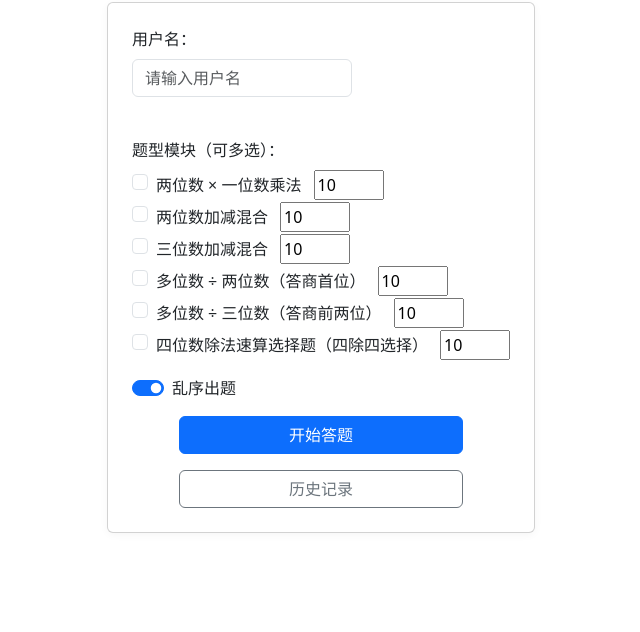
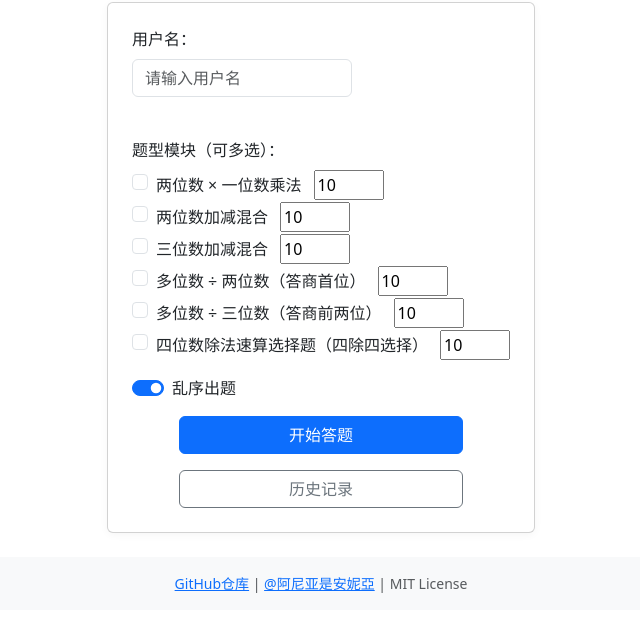
Before and after one commit to senzi/quickmath-flask, a plain HTML site: page www/index.html in a window 1280 px wide. Shown: the part 108-740 px from the top of the page, without its empty margins (319-959 px from the left). Drawn offline with nearby package versions, Linux system fonts and the light colour scheme.

Commit message:
✨ feat: Add footer links to all pages
Added a footer section to all HTML pages, containing links to the GitHub repository, the author's Weibo profile, and a statement of the MIT License.

```diff
--- a/www/index.html
+++ b/www/index.html
@@ -62,6 +62,13 @@
         </form>
     </div>
 </div>
+<footer class="text-center text-muted small py-3" style="background: #f8f9fa;">
+    <div>
+        <a href="https://github.com/senzi/quickmath-flask" target="_blank">GitHub仓库</a> |
+        <a href="https://weibo.com/7402396589/Pq4W2E7rk" target="_blank">@阿尼亚是安妮亞</a> |
+        <span>MIT License</span>
+    </div>
+</footer>
 <script>
 const usernameInput = document.getElementById('username');
 const usernameTip = document.getElementById('username-tip');
```
Also changed, not shown: www/history.html (+7 -0 lines), www/quiz.html (+9 -1 lines), www/result.html (+7 -0 lines).
